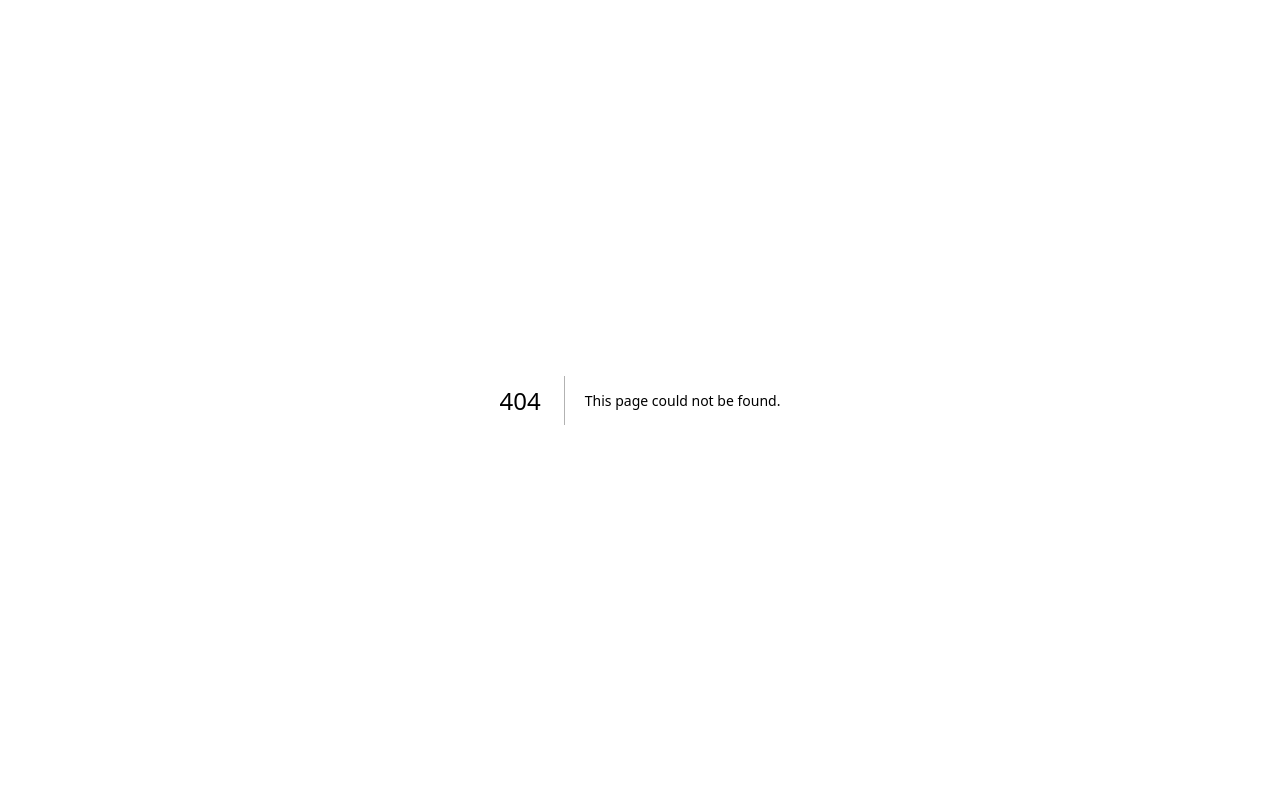
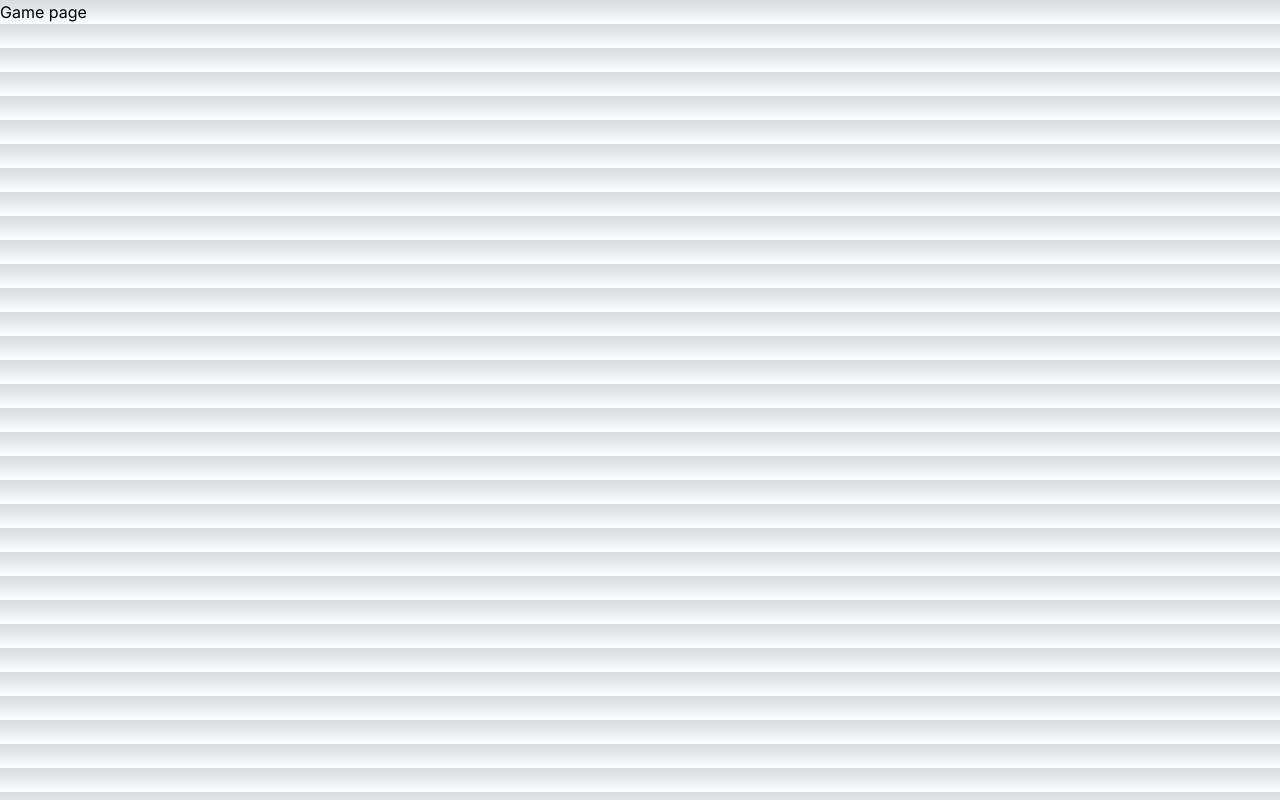
Before and after one commit to tinkereryorch/backlog-tracker, a Next.js app in the folder frontend/: page /game in a window 1280 px wide. Before the commit this address had no page. Built offline with nearby package versions, Linux system fonts and the light colour scheme.

Commit message:
Added game page

```diff
--- a/frontend/src/app/backlog/page.js
+++ b/frontend/src/app/game/page.js
@@ -1,7 +1,7 @@
 export default function Backlog() {
     return (
         <div>
-            <p>Backlog page</p>
+            <p>Game page</p>
         </div>
     );
 }
```
